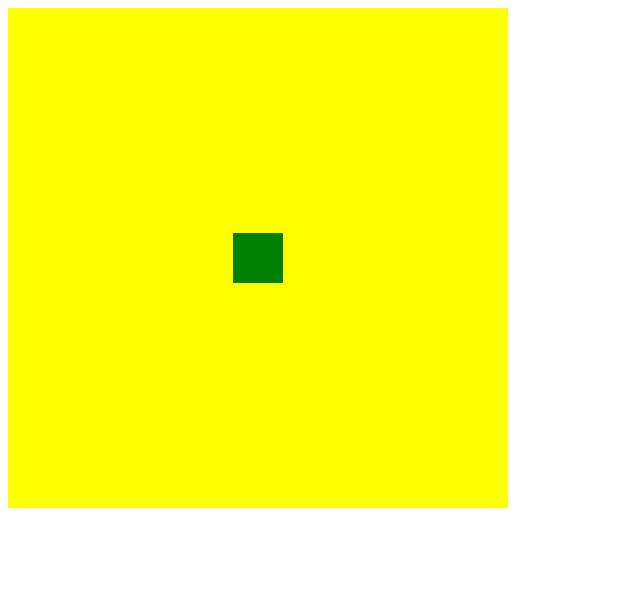
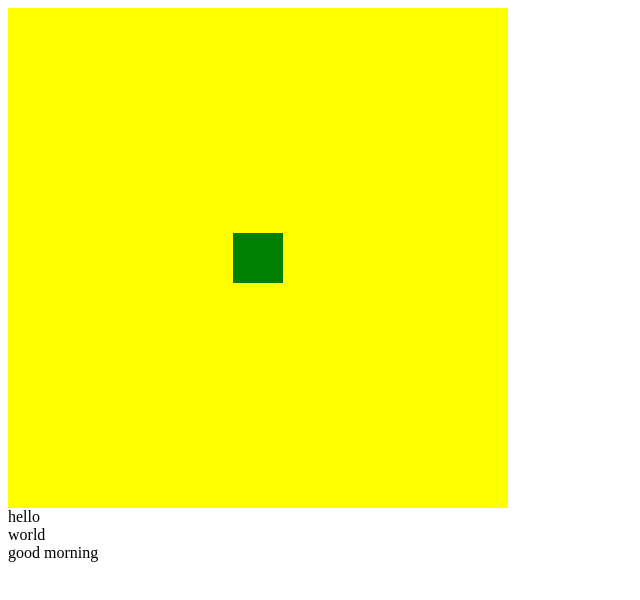
Before and after one commit to VaibhavP17/coding, a plain HTML site: page just-js-stuff/index.html in a window 1280 px wide. Shown: the whole page, without its empty margins (0-640 px from the left). Drawn offline with Linux system fonts and the light colour scheme.

Commit message:
SOME MORE QUESTIONS

```diff
--- a/just-js-stuff/index.html
+++ b/just-js-stuff/index.html
@@ -10,5 +10,17 @@
   <div class="outerDiv">
     <div class="innerDiv center"></div>
   </div>
+
+
+  <div>
+    hello
+  </div>
+  <span>
+     world
+  </span>
+  <div>
+     good morning
+  </div>
+
 </body>
 </html>
```
Also changed, not shown: 1 other file.
